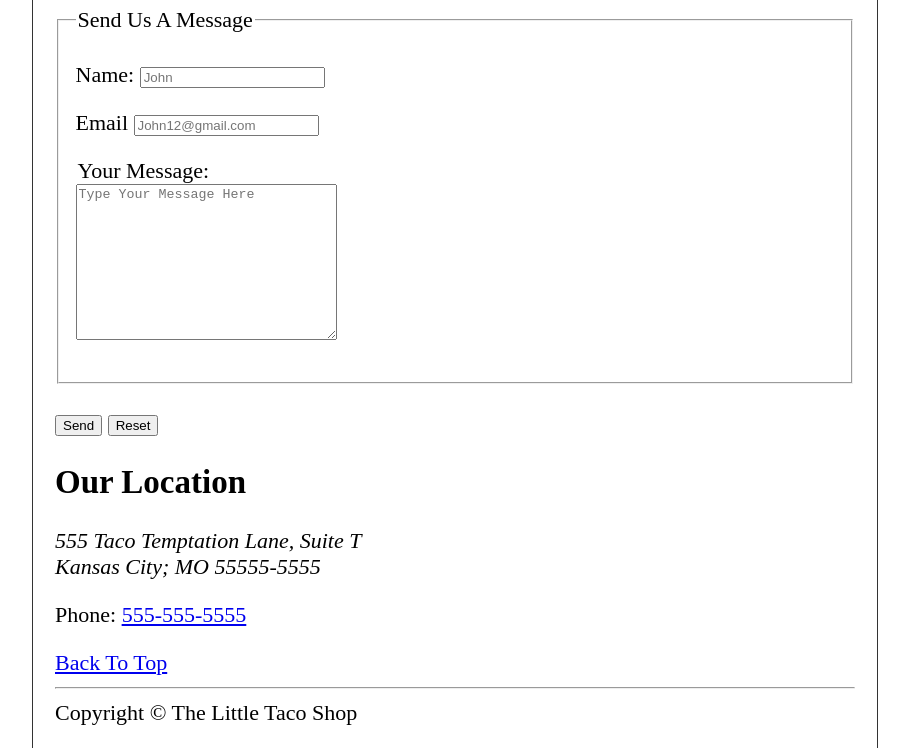
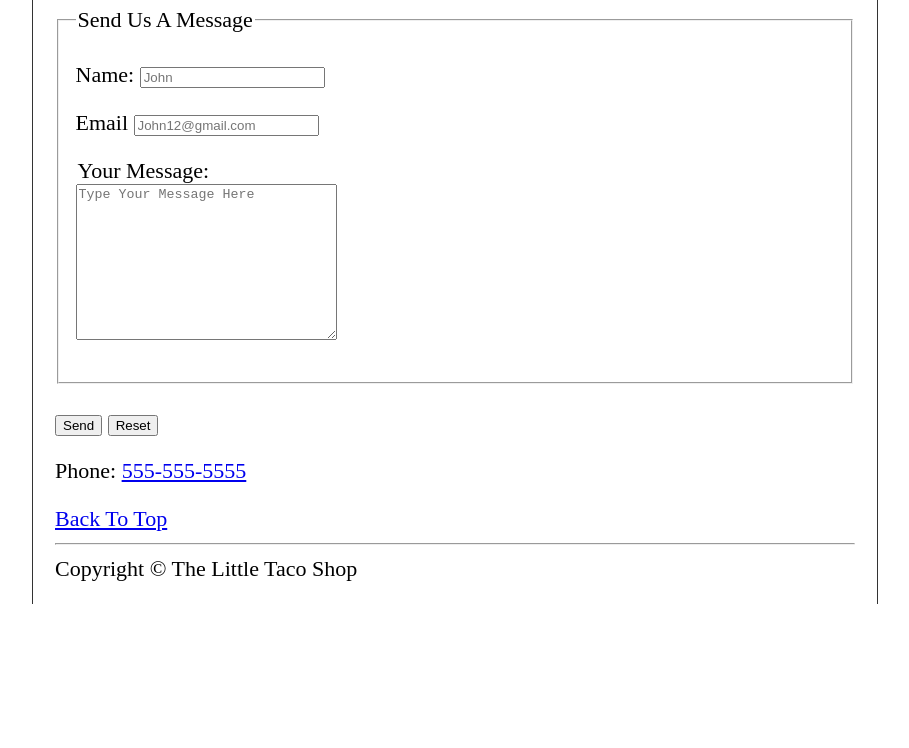
Before and after one commit to Fiker72/Little-Tacos, a plain HTML site: page contact.html in a window 1280 px wide. Shown: the part 657-1405 px from the top of the page, without its empty margins (185-1094 px from the left). After the commit the page ends 1261 px from the top, so only its background shows below. Drawn offline with Linux system fonts and the light colour scheme.

Commit message:
Update contact.html

```diff
--- a/contact.html
+++ b/contact.html
@@ -60,11 +60,6 @@
 <button type="reset">Reset</button>
    </form>
 </article>
-<h2>Our Location</h2>
-<address>
-    555 Taco Temptation Lane, Suite T <br>
-    Kansas City; MO 55555-5555
-</address>
 <p>
     Phone: <a href="tel:+555-555-5555">555-555-5555</a>
 </p>
```
